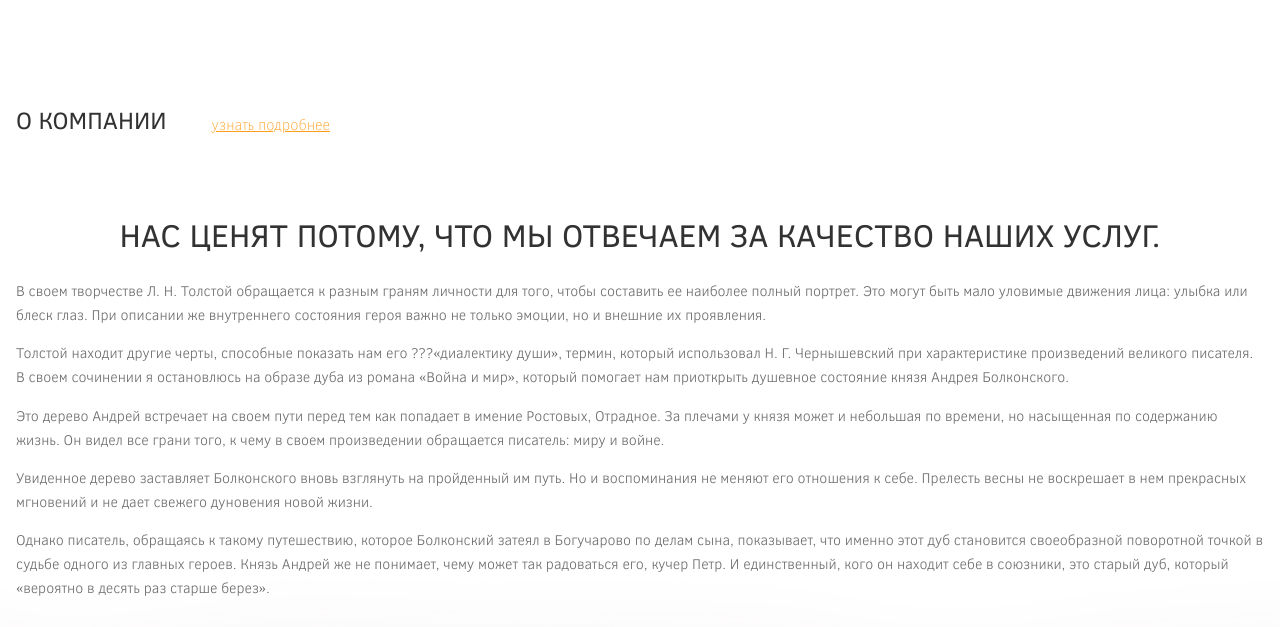
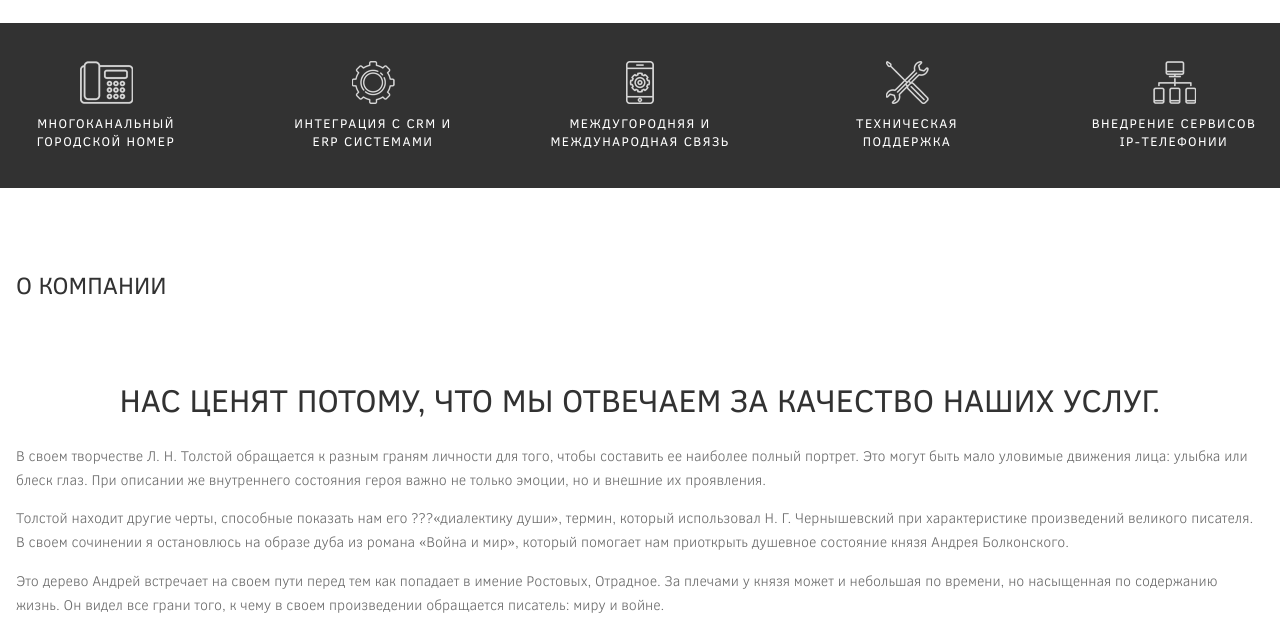
Before and after one commit to narmatoff/lemur_tp, a website: page src/jade/content.jade in a window 1280 px wide. Shown: the part 121-748 px from the top of the page. Drawn offline with nearby package versions, Linux system fonts and the light colour scheme; files that its build step writes are made by us from their sources; files whose address does not match are found by name.

Commit message:
horizontal menu

```diff
--- a/src/jade/content.jade
+++ b/src/jade/content.jade
@@ -3,6 +3,7 @@ html(lang="en")
     include ./includes/head.jade
     body
         include ./includes/header.jade
+        include ./includes/horizontal_categorys.jade
         //- include ./includes/categorys_onmain.jade
         //- include ./includes/tarifs_slider.jade
         //- include ./includes/details_blocks.jade
--- /dev/null
+++ b/src/jade/includes/horizontal_categorys.jade
@@ -0,0 +1,18 @@
+//- категории на главной
+.horizontal_category_wrapper
+    .horizontal_category_wrapper_items
+        a(href="#").horizontal_category_wrapper_item
+            .phone__icon__big_white
+            span Многоканальный городской номер
+        a(href="#").horizontal_category_wrapper_item
+            .meh__icon_white
+            span Интеграция с CRM и ERP системами
+        a(href="#").horizontal_category_wrapper_item
+            .smartphone__icon
+            span междугородняя и международная связь
+        a(href="#").horizontal_category_wrapper_item
+            .tools__icon
+            span техническая поддержка
+        a(href="#").horizontal_category_wrapper_item
+            .server__icon_white
+            span внедрение сервисов ip-телефонии
--- a/src/jade/includes/secondary_content.jade
+++ b/src/jade/includes/secondary_content.jade
@@ -6,7 +6,7 @@
             //- left__heading__naming_withbuttons - позиционирует флексбоксом
             .left__heading__naming
                 h2 о компании
-                a(href="#").left__heading__naming__link.left__heading__naming__link_margin узнать подробнее
+                //- a(href="#").left__heading__naming__link.left__heading__naming__link_margin узнать подробнее
         .content
             h1.serif_font Нас ценят потому, что мы отвечаем за качество наших услуг.
             p В своем творчестве Л. Н. Толстой обращается к разным граням личности для того, чтобы составить ее наиболее полный портрет. Это могут быть мало уловимые движения лица: улыбка или блеск глаз. При описании же внутреннего состояния героя важно не только эмоции, но и внешние их проявления.
--- a/src/sass/_styles.scss
+++ b/src/sass/_styles.scss
@@ -120,10 +120,20 @@ body {
         @include sprite($telephone_big);
         // transition: none;
     }
+    .phone__icon__big_white {
+        @include sprite($telephone_big_hover);
+        // transition: none;
+    }
+
     .meh__icon {
         @include sprite($cogwheel);
         // transition: none;
     }
+    .meh__icon_white {
+        @include sprite($cogwheel-hover);
+        // transition: none;
+    }
+
     .smartphone__icon {
         @include sprite($smartphone);
         // transition: none;
@@ -132,10 +142,16 @@ body {
         @include sprite($repair-tools);
         // transition: none;
     }
+
     .server__icon {
         @include sprite($server);
         // transition: none;
     }
+    .server__icon_white {
+        @include sprite($server-hover);
+        // transition: none;
+    }
+
     .coins__icon{
         @include sprite($coins_icon);
 
@@ -295,6 +311,7 @@ body {
 
     // blocks
     @import "elements/header";
+    @import "elements/_horizontal_categorys";
     @import "elements/_categorys_onmain";
     @import "elements/_tarifs_slider";
     @import "elements/_details_blocks";
--- /dev/null
+++ b/src/sass/elements/_horizontal_categorys.scss
@@ -0,0 +1,38 @@
+.horizontal_category_wrapper{
+	width: 100%;
+	// outline: 1px dotted red;
+    background-color: $darkGrey;
+    height: 165px;
+    &_items{
+        @extend .content_width;
+        // outline: 1px dotted red;
+        height: 100%;
+
+        display: flex;
+        flex-flow: row wrap;
+        align-items: center;
+        justify-content: space-between;
+        letter-spacing: 0.09em;
+    }
+    &_item{
+        width: 180px;
+        height: 100px;
+        display: flex;
+        flex-flow: row wrap;
+        align-items: center;
+        justify-content: center;
+        text-decoration: none;
+
+        span{
+            display: block;
+            color: #ffffff;
+            // font-size: 13px;/* Приближение из-за подстановки шрифтов */
+            font-weight: 500;
+            line-height: 18px;/* Приближение из-за подстановки шрифтов */
+            text-align: center;
+            text-transform: uppercase;
+            font-size: 0.8em;
+            width: 100%;
+        }
+    }
+}
```
Also changed, not shown: dist/content.html, dist/css/main.css, 2 other files.
